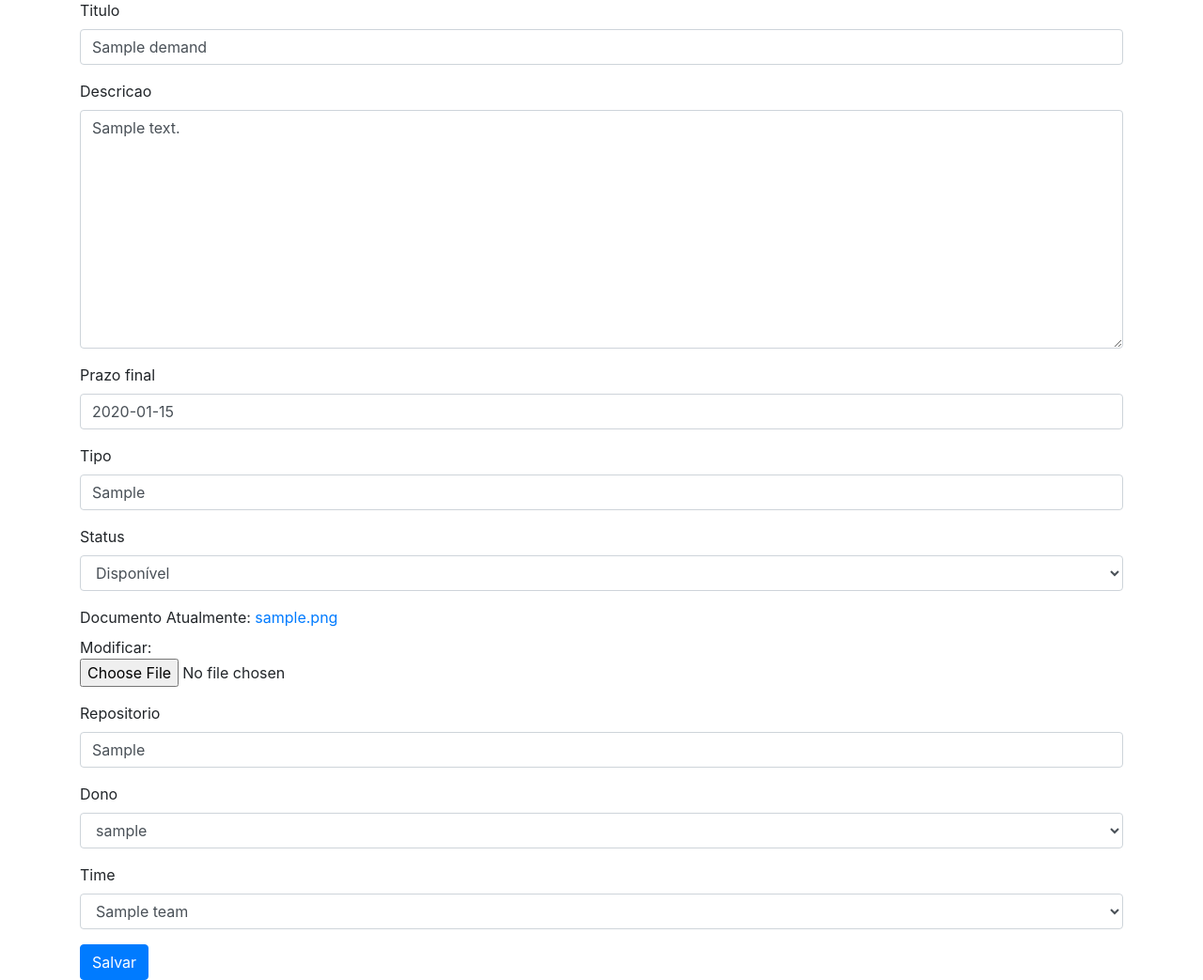
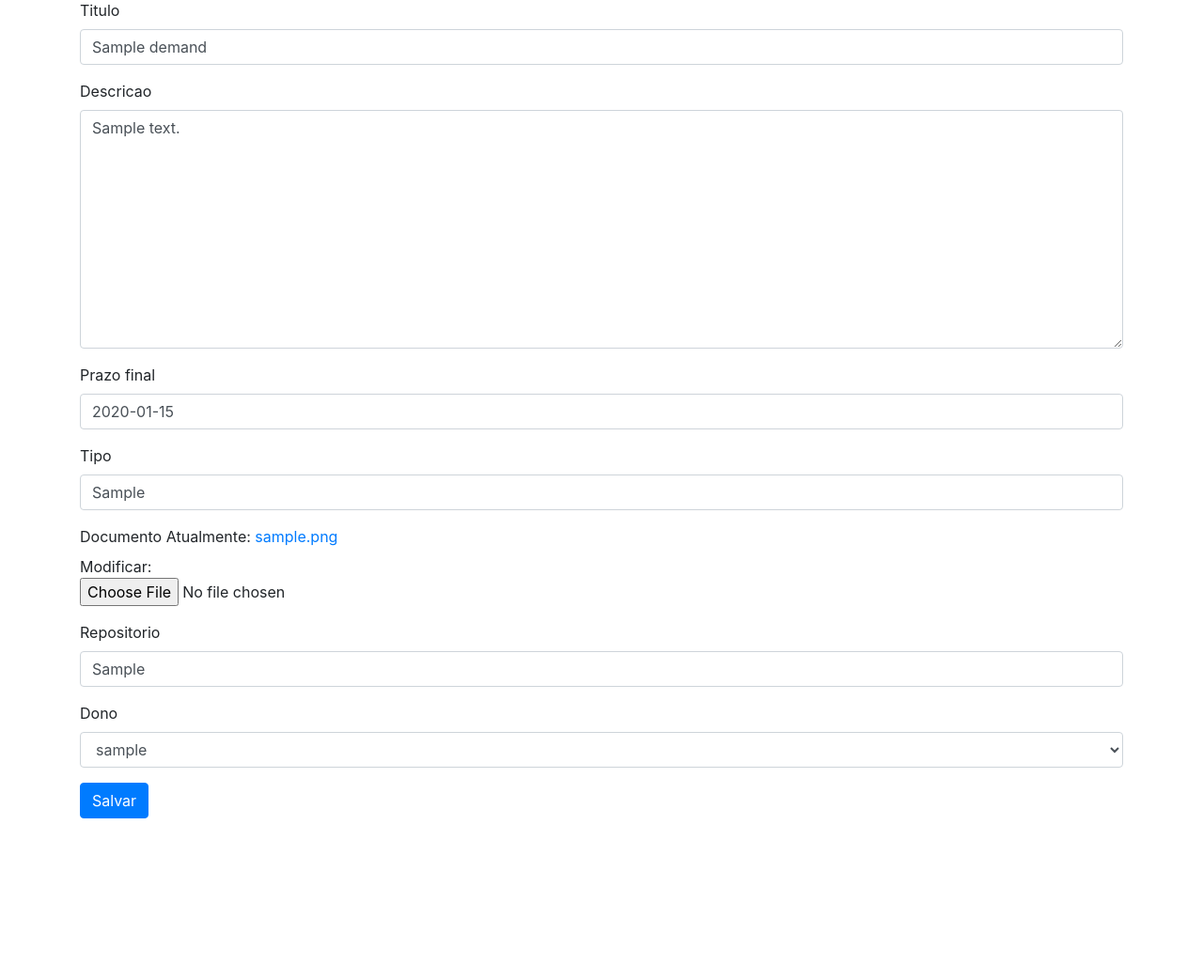
Before and after one commit to anleaes/2021-2-A2-dev02, a Django app: page /demandas/editar/1/ in a window 1280 px wide. Shown: the part 113-1156 px from the top of the page at 94% size. After the commit the page ends 984 px from the top, so only its background shows below. Run offline with Django 3.2, Linux system fonts and the light colour scheme; tables that the repository leaves empty hold one stand-in row (values such as "Sample post"); some libraries are stand-ins or nearby versions.

Commit message:
Alterado para a demanda iniciar sem time e com status disponível por padrão

```diff
--- a/dualidadeapp/apps/demands/forms.py
+++ b/dualidadeapp/apps/demands/forms.py
@@ -5,7 +5,7 @@ class DemandForm(forms.ModelForm):
 
     class Meta:
         model = Demand
-        exclude = ('created_on' , 'updated_on')
+        exclude = ('created_on' , 'updated_on', 'team', 'status')
 
 
 class DemandTeamLikeForm(forms.ModelForm):
--- a/dualidadeapp/apps/demands/models.py
+++ b/dualidadeapp/apps/demands/models.py
@@ -20,7 +20,7 @@ class Demand(models.Model):
     file = models.FileField('Documento', upload_to='docs')
     repository = models.CharField('Repositorio', max_length=100)
     owner = models.ForeignKey(User, on_delete=models.CASCADE)
-    team = models.ForeignKey(Team, on_delete=models.CASCADE)
+    team = models.ForeignKey(Team, on_delete=models.CASCADE, default=None, blank=True, null=True)
 
     class Meta:
         verbose_name = 'Demanda'
--- a/dualidadeapp/apps/demands/views.py
+++ b/dualidadeapp/apps/demands/views.py
@@ -1,6 +1,6 @@
 from django.shortcuts import render, get_object_or_404, redirect
 from .forms import DemandForm, DemandTeamLikeForm
-from .models import Demand, DemandTeamLike, Team
+from .models import Demand, DemandTeamLike, Team, User
 
 # Create your views here.
 def add_demand(request):
@@ -10,6 +10,7 @@ def add_demand(request):
         form = DemandForm(request.POST, request.FILES)
         if form.is_valid():
             f = form.save(commit=False)
+            f.status = "Disponível"
             f.save()
             form.save_m2m()
             return redirect('demands:list_demands')
--- a/dualidadeapp/templates/demands/add_demand.html
+++ b/dualidadeapp/templates/demands/add_demand.html
@@ -33,10 +33,10 @@
                     <label for="{{ form.type.id_for_label }}">Tipo</label>
                     {{ form.type|add_class:"form-control" }}
                 </div>
-                <div class="form-group">
+                <!-- <div class="form-group">
                     <label for="{{ form.status.id_for_label }}">Status</label>
                     {{ form.status|add_class:"form-control" }}
-                </div>
+                </div> -->
                 <div class="form-group">
                     <label for="{{ form.file.id_for_label }}">Documento</label>
                     {{ form.file|add_class:"form-control-file" }}
@@ -49,10 +49,10 @@
                     <label for="{{ form.owner.id_for_label }}">Dono</label>
                     {{ form.owner|add_class:"form-control" }}
                 </div>
-                <div class="form-group">
+                <!-- <div class="form-group">
                     <label for="{{ form.team.id_for_label }}">Time</label>
                     {{ form.team|add_class:"form-control" }}
-                </div>
+                </div> -->
                     <button type="submit" class="btn btn-primary">Salvar</button>
                 </form>
             </div>
```
Also changed, not shown: dualidadeapp/apps/demands/migrations/0006_alter_demand_team.py (added), 2 other files.
